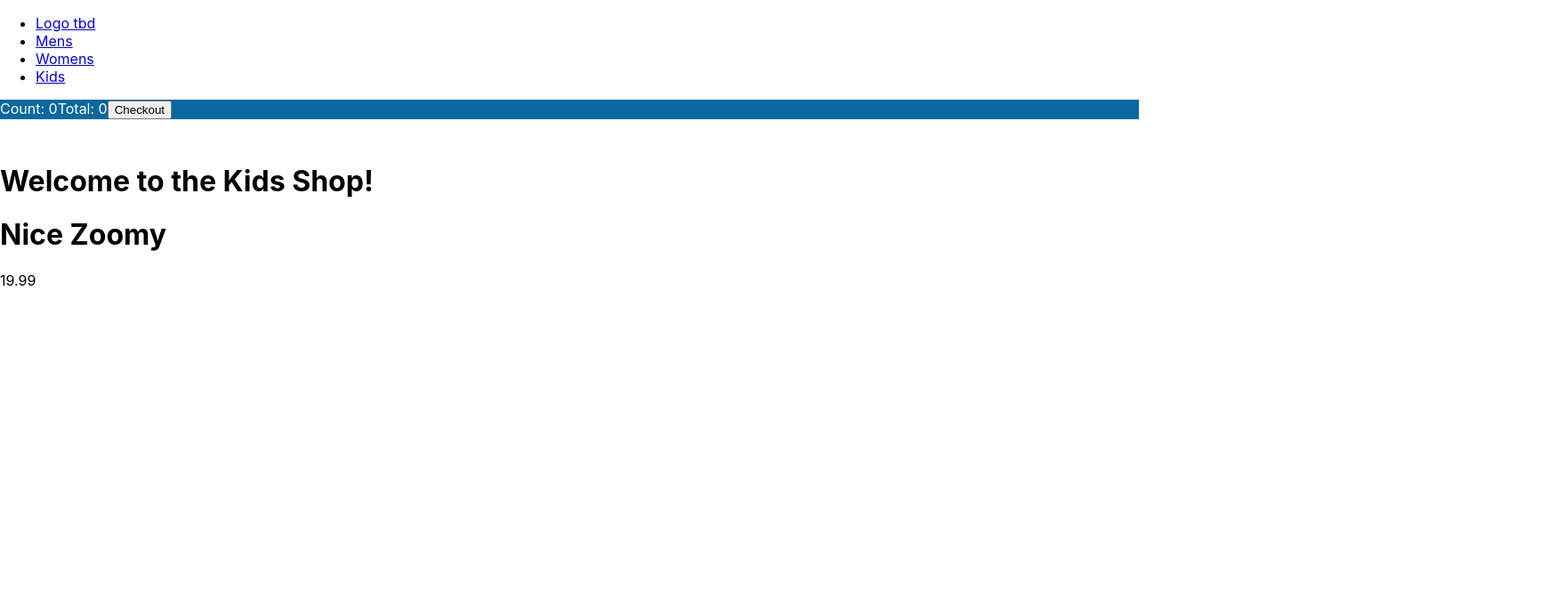
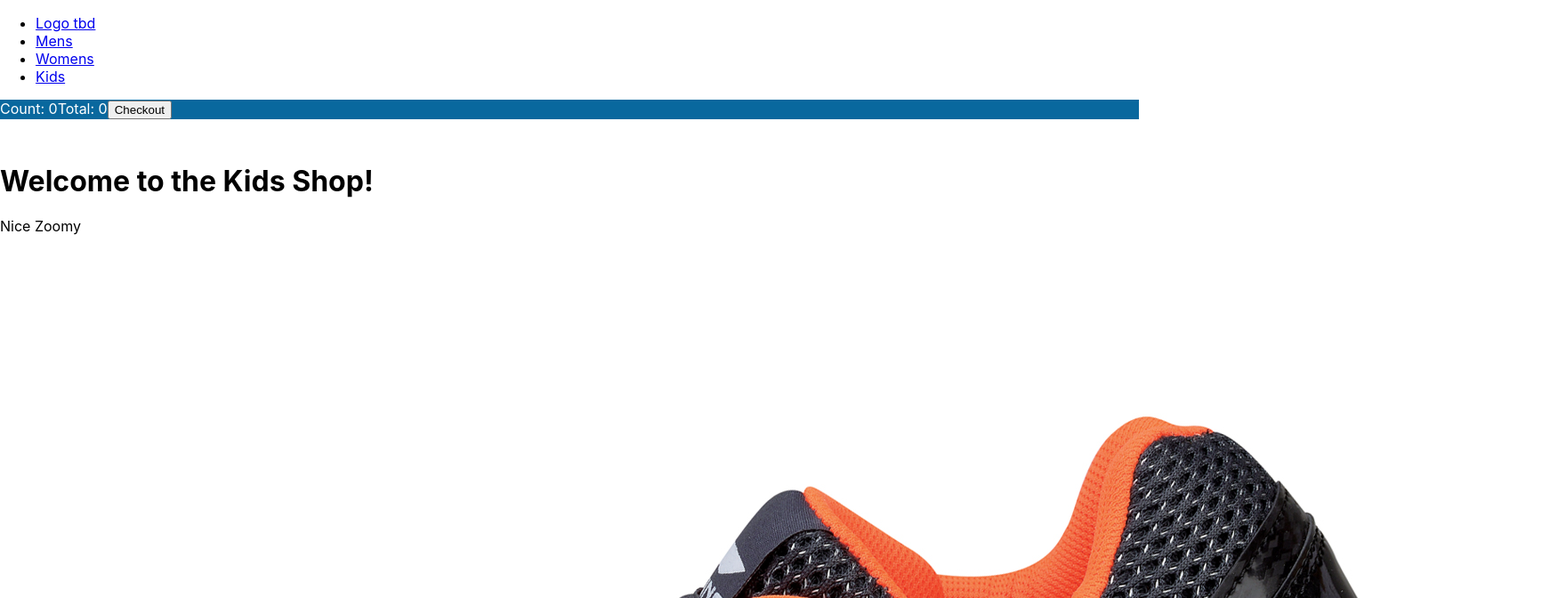
Before and after one commit to tbruner/shopping, a React (Create React App) app: page /kids in a window 1280 px wide. Shown: the top 672 px of the page at 89% size, 1760 px wide, since content can reach past the window. Built offline with nearby package versions, Linux system fonts and the light colour scheme.

Commit message:
Add image to item card

```diff
--- a/src/components/ShopItem.js
+++ b/src/components/ShopItem.js
@@ -3,7 +3,8 @@ import '../styles/ShopItem.css';
 const ShopItem = ({details}) => {
   return (
     <>
-    <h1>{details.shoeBrand} {details.shoeName}</h1>
+    <span className='item-title'>{details.shoeBrand} {details.shoeName}</span>
+    <img src={details.image} alt={details.alt} className='item-image' />
     <span>{details.cost}</span>
     </>
   );
```
